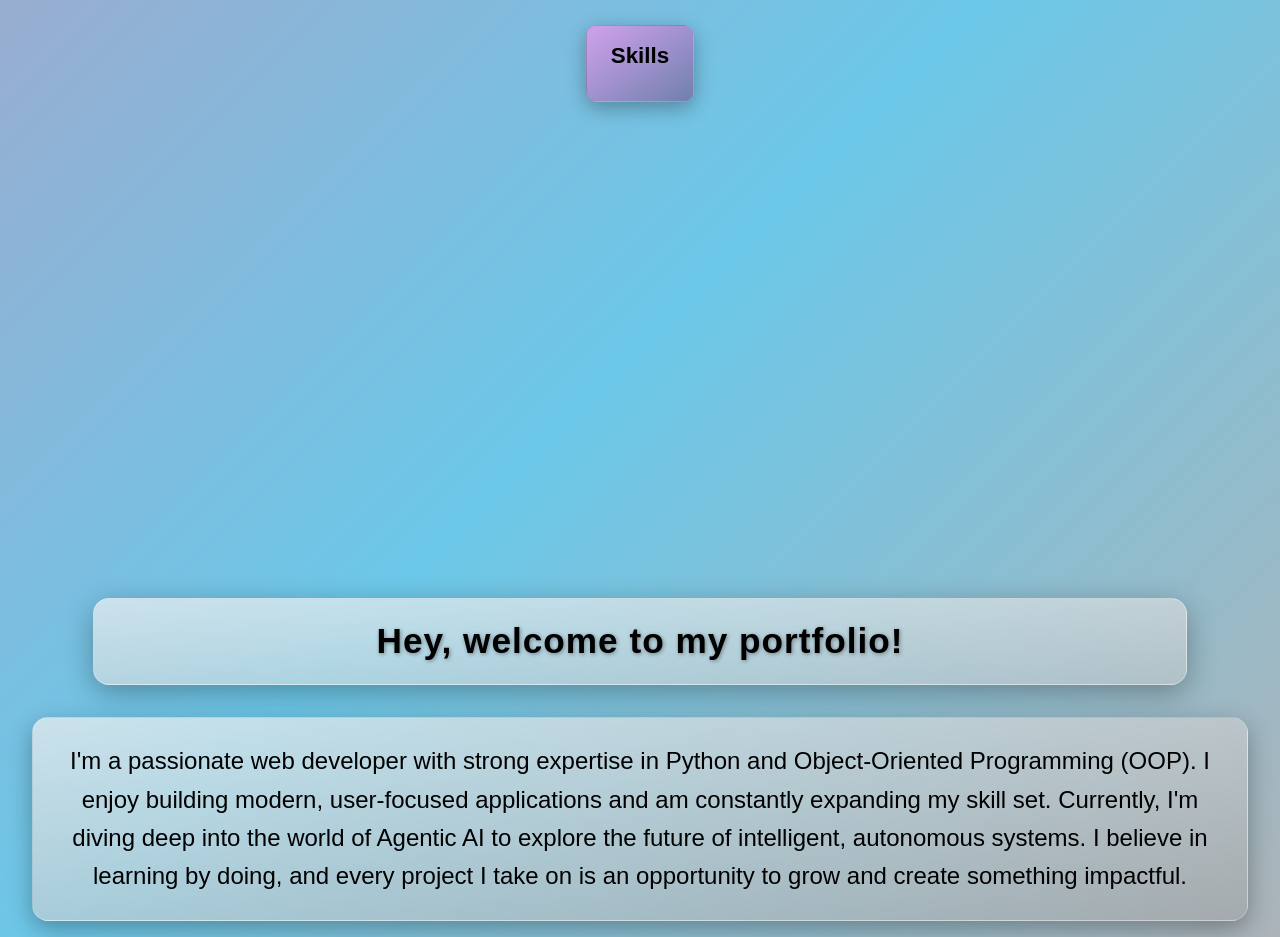
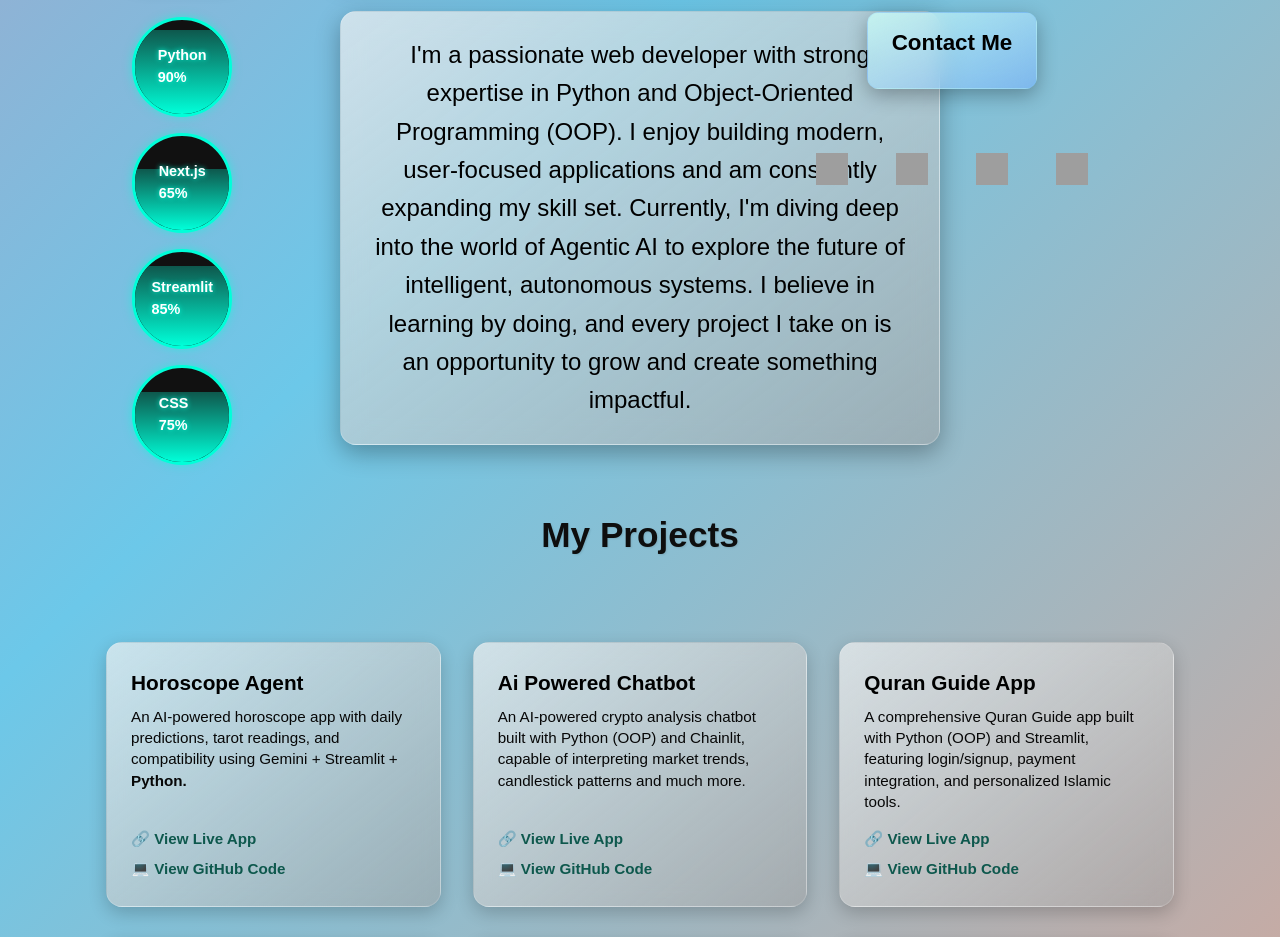
Before and after one commit to lubnaNoor0210/Workshop-python, a Next.js app: page / in a window 1280 px wide. Shown: the part 180-1117 px from the top of the page. Built offline with nearby package versions, Linux system fonts and the light colour scheme; grey boxes are pictures that could not be loaded.

Commit message:
Update page.module.css

```diff
--- a/src/app/page.module.css
+++ b/src/app/page.module.css
@@ -1,24 +1,38 @@
-/* === BASE STYLES === */
 .animatedGradient {
   min-height: 100vh;
   background: linear-gradient(-45deg, #23d5ab, #f49c81, #6cc8e9, #e27fa5, #f5b2cc, #96decd);
   background-size: 400% 400%;
   animation: gradientMove 15s ease infinite;
+
   display: flex;
   flex-direction: column;
   align-items: center;
-  padding: 2rem;
-  position: relative;
-  gap: 2rem;
+  padding-top: 4rem;
 }
 
+
 @keyframes gradientMove {
-  0% { background-position: 0% 50%; }
-  50% { background-position: 100% 50%; }
-  100% { background-position: 0% 50%; }
+  0% {
+    background-position: 0% 50%;
+  }
+  50% {
+    background-position: 100% 50%;
+  }
+  100% {
+    background-position: 0% 50%;
+  }
 }
 
-/* === HEADER SECTION === */
+@keyframes slideIn {
+  0% {
+    transform: translateY(-100px);
+    opacity: 0;
+  }
+  100% {
+    transform: translateY(0);
+    opacity: 1;
+  }
+}
 .headerBox {
   padding: 1rem 2.5rem;
   background: linear-gradient(to bottom right, rgba(240, 240, 240, 0.7), rgba(200, 200, 200, 0.5));
@@ -28,16 +42,22 @@
   box-shadow: 0 8px 30px rgba(0, 0, 0, 0.3);
   animation: slideIn 2s ease-out forwards;
   opacity: 0;
+  display: inline-block;
+  transition: transform 0.3s ease;
+  max-width: 90%;
   text-align: center;
-  max-width: 90%;
-  width: 100%;
 }
 
-@keyframes slideIn {
-  0% { transform: translateY(-100px); opacity: 0; }
-  100% { transform: translateY(0); opacity: 1; }
+@media (max-width: 768px) {
+  .headerBox {
+    padding: 0.8rem 1.5rem;
+    border-radius: 12px;
+  }
 }
 
+.headerBox:hover {
+  transform: scale(1.03);
+}
 .headerText {
   font-size: 2.2rem;
   font-weight: 700;
@@ -45,29 +65,36 @@
   margin: 0;
   text-shadow: 1px 1px 4px rgba(0, 0, 0, 0.4);
   letter-spacing: 1px;
+  text-align: center;
+}
+@media (max-width: 768px) {
+  .headerText {
+    font-size: 1.5rem;
+  }
 }
 
-/* === LAYOUT GRID FOR MAIN SECTIONS === */
-.mainLayout {
-  display: grid;
-  grid-template-columns: 1fr 2fr 1fr;
-  gap: 2rem;
-  width: 100%;
-  max-width: 1200px;
-  margin-top: 2rem;
-  align-items: start;
+@keyframes slideInLeftToCenter {
+  0% {
+    transform: translateX(-150px);
+    opacity: 0;
+  }
+  100% {
+    transform: translateX(0);
+    opacity: 1;
+  }
 }
 
-/* === ABOUT BOX === */
 .aboutBox {
-  grid-column: 2 / 3;
+  padding: 1.5rem 2rem;
    background: linear-gradient(to bottom right, rgba(240, 240, 240, 0.7), rgba(161, 160, 160, 0.5));
   border-radius: 16px;
   backdrop-filter: blur(12px);
   border: 1px solid rgba(255, 255, 255, 0.2);
   box-shadow: 0 8px 24px rgba(0, 0, 0, 0.3);
   color: black;
-  padding: 1.5rem;
+  max-width: 600px;
+  margin-top: 2.5rem;
+  align-self: center;
   animation: slideInLeftToCenter 2s ease-out forwards;
   opacity: 0;
   font-size: 1.5rem;
@@ -75,82 +102,21 @@
   text-align: center;
 }
 
-@keyframes slideInLeftToCenter {
-  0% { transform: translateX(-150px); opacity: 0; }
-  100% { transform: translateX(0); opacity: 1; }
+@media (max-width: 768px) {
+  .aboutBox {
+    font-size: 1rem;
+    padding: 1rem;
   }
-
-/* === SKILLS SECTION LEFT === */
-.sideSkills {
-  grid-column: 1 / 2;
-  display: flex;
-  flex-direction: column;
-  align-items: center;
-  gap: 1rem;
-}
-
-/* === CONTACT SECTION RIGHT === */
-.contactSection {
-  grid-column: 3 / 4;
-  display: flex;
-  flex-direction: column;
-  align-items: center;
-  gap: 2rem;
-}
-
-/* === SHARED BOX STYLES === */
-.skillsBox, .contactBox {
-  padding: 0.8rem 1.5rem;
-  border-radius: 12px;
-  backdrop-filter: blur(10px);
-  box-shadow: 0 6px 20px rgba(0, 0, 0, 0.3);
-  opacity: 0;
-  text-align: center;
-}
-
-.skillsBox {
-  background: linear-gradient(to bottom right, rgba(236, 152, 239, 0.75), rgba(107, 74, 130, 0.55));
-  border: 1px solid rgba(224, 117, 176, 0.2);
-  animation: slideInSkills 1.5s ease-out forwards;
-}
-
-.contactBox {
-  background: linear-gradient(to bottom right, rgba(204, 255, 246, 0.75), rgba(120, 177, 255, 0.55));
-  border: 1px solid rgba(120, 200, 255, 0.2);
-  animation: slideInContact 1.5s ease-out forwards;
-}
-
-@keyframes slideInSkills {
-  0% { transform: translateX(-100px); opacity: 0; }
-  100% { transform: translateX(0); opacity: 1; }
-}
-
-@keyframes slideInContact {
-  0% { transform: translateX(100px); opacity: 0; }
-  100% { transform: translateX(0); opacity: 1; }
-}
-
-/* === PROJECTS SECTION === */
-.projectsSection {
-  width: 100%;
-  max-width: 1100px;
-  margin-top: 3rem;
-}
-
-.projectSectionTitle {
-  text-align: center;
-  font-size: 2.2rem;
-  font-weight: 700;
-  margin-bottom: 2rem;
-  color: #0e0e0e;
-  text-shadow: 1px 1px 2px rgba(0, 0, 0, 0.1);
 }
 
 .projectGrid {
   display: grid;
   grid-template-columns: repeat(auto-fit, minmax(280px, 1fr));
   gap: 2rem;
+  width: 100%;
+  max-width: 1100px;
   padding: 0 1rem;
+  margin-top: 3rem;
 }
 
 .projectCard {
@@ -170,39 +136,74 @@
   transform: scale(1.03);
 }
 
-/* === MOBILE STYLES === */
-@media (max-width: 768px) {
-  .mainLayout {
+.projectsSection {
   display: flex;
   flex-direction: column;
   align-items: center;
+  margin-top: 4rem;
 }
 
-  .sideSkills, .contactSection {
-    flex-direction: row;
-    justify-content: center;
-    flex-wrap: wrap;
+.projectTitle {
+  font-size: 1.3rem;
+  font-weight: bold;
+  margin-bottom: 0.5rem;
+  color: black;
 }
 
-  .skillCircleVertical {
-    width: 80px;
-    height: 80px;
+.projectDesc {
+  font-size: 0.95rem;
+  color: #070707;
+  margin-bottom: 1rem;
+  line-height: 1.4;
 }
 
-  .skillsBox, .contactBox, .aboutBox, .headerBox {
-    max-width: 95%;
+.linkContainer {
+  margin-top: auto;
+  display: flex;
+  flex-direction: column;
+  gap: 0.4rem;
 }
 
-  .headerText {
-    font-size: 1.5rem;
+.projectLink {
+  text-decoration: none;
+  color: #0e584d;
+  font-weight: 600;
+  font-size: 0.95rem;
+  border-bottom: 1px solid transparent;
+  transition: border-color 0.2s;
 }
 
-  .aboutBox {
-    font-size: 1rem;
+.projectLink:hover {
+  border-color: #00ffd9;
 }
+.projectSectionTitle {
+  text-align: center;
+  font-size: 2.2rem;
+  font-weight: 700;
+  margin-bottom: 2rem;
+  color: #0e0e0e;
+  text-shadow: 1px 1px 2px rgba(0, 0, 0, 0.1);
 }
 
-/* === SHARED ELEMENTS === */
+.sideSkills {
+  position: absolute;
+  top: 5rem;
+  left: 8rem;
+  display: flex;
+  flex-direction: column;
+  align-items: center;
+  gap: 1rem;
+  z-index: 2;
+}
+
+.skillsHeading {
+  color: black;
+  font-size: 1.4rem;
+  font-weight: 700;
+  margin-bottom: 1rem;
+  text-align: center;
+}
+
 .skillCircleVertical {
   position: relative;
   width: 100px;
@@ -212,7 +213,19 @@
   border: 3px solid #00ffd9;
   background-color: #111;
   box-shadow: 0 0 10px rgba(0, 255, 217, 0.5);
+  animation: slideInSkills 1.8s ease-out forwards;
   opacity: 0;
+}
+
+@keyframes slideInSkills {
+  0% {
+    transform: translateX(-100px);
+    opacity: 0;
+  }
+  100% {
+    transform: translateX(0);
+    opacity: 1;
+  }
 }
 
  .skillCircleVertical::before {
@@ -222,6 +235,12 @@
   width: 100%;
   height: var(--percent);
   background: linear-gradient(to top, #00ffd9, #0e584d);
+  /* animation: waveFill 2s infinite alternate; */
+}
+
+@keyframes waveFill {
+  0% { transform: translateY(10%); }
+  100% { transform: translateY(-10%); }
 }
 
 .skillCircleVertical::after {
@@ -236,12 +255,88 @@
   text-shadow: 0 0 5px #00ffd9;
 }
 
-.skillsHeading, .contactHeading {
+.skillsBox {
+  padding: 0.8rem 1.5rem;
+  background: linear-gradient(to bottom right, rgba(236, 152, 239, 0.75), rgba(107, 74, 130, 0.55));
+  border-radius: 12px;
+  backdrop-filter: blur(10px);
+  border: 1px solid rgba(224, 117, 176, 0.2);
+  box-shadow: 0 6px 20px rgba(0, 0, 0, 0.3);
+  animation: slideInSkills 1.5s ease-out forwards;
+  opacity: 0;
+  margin-bottom: 1.5rem;
+  text-align: center;
+}
+
+@media (max-width: 768px) {
+  .sideSkills {
+    position: static;
+    flex-direction: row;
+    justify-content: center;
+    align-items: center;
+    margin-top: 2rem;
+    gap: 1rem;
+    padding: 0 1rem;
+  }
+
+  .skillsBox {
+    width: 100%;
+    text-align: center;
+  }
+
+  .skillCircleVertical {
+    width: 80px;
+    height: 80px;
+  }
+
+  .skillCircleVertical::after {
+    font-size: 0.75rem;
+  }
+
+  .skillsHeading {
+    font-size: 1.1rem;
+    margin-bottom: 0.5rem;
+  }
+}
+.contactSection {
+  position: absolute;
+  top: 12rem;
+  right: 12rem;
+  display: flex;
+  flex-direction: column;
+  align-items: center;
+  gap: 4rem;
+  z-index: 2;
+}
+
+.contactBox {
+  padding: 0.8rem 1.5rem;
+  background: linear-gradient(to bottom right, rgba(204, 255, 246, 0.75), rgba(120, 177, 255, 0.55));
+  border-radius: 12px;
+  backdrop-filter: blur(10px);
+  border: 1px solid rgba(120, 200, 255, 0.2);
+  box-shadow: 0 6px 20px rgba(0, 0, 0, 0.3);
+  animation: slideInContact 1.5s ease-out forwards;
+  opacity: 0;
+  text-align: center;
+}
+
+@keyframes slideInContact {
+  0% {
+    transform: translateX(100px);
+    opacity: 0;
+  }
+  100% {
+    transform: translateX(0);
+    opacity: 1;
+  }
+}
+
+.contactHeading {
+  color: black;
   font-size: 1.4rem;
   font-weight: 700;
-  color: black;
   margin-bottom: 1rem;
-  text-align: center;
 }
 
 .socialIcons {
@@ -261,7 +356,16 @@
   transform: scale(1.2);
 }
 
+/* Mobile Responsive */
 @media (max-width: 768px) {
+  .contactSection {
+    position: static;
+    margin-top: 2rem;
+    flex-direction: column;
+    align-items: center;
+    padding: 0 1rem;
+  }
+
   .socialIcons a img {
     width: 28px;
     height: 28px;
```
Lines whose indentation alone changed are shown as unchanged.
